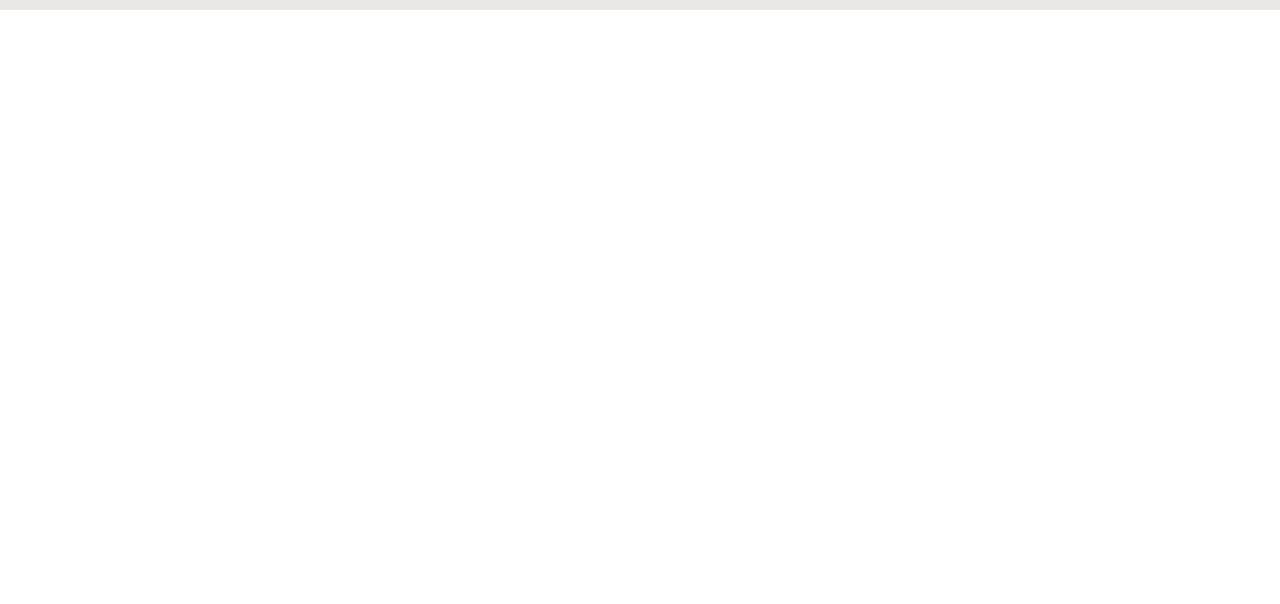
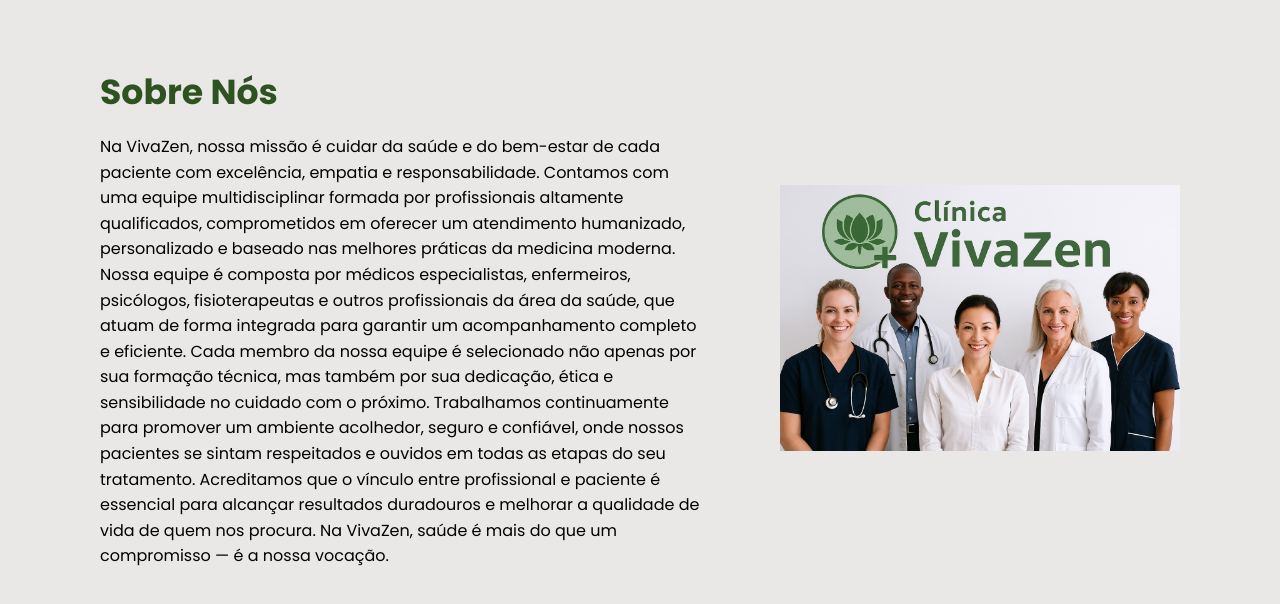
Before and after one commit to GabMeula07/VivazenProject, a plain HTML site: page sobre/index.html in a window 1280 px wide. Shown: the part 82-686 px from the top of the page. Drawn offline with Linux system fonts and the light colour scheme.

Commit message:
feat: sobr epage

```diff
--- /dev/null
+++ b/assets/css/sobre.css
@@ -0,0 +1,54 @@
+main {
+  width: 100%;
+  min-height: 100vh; /* ← melhor que height fixa pra evitar cortes */
+  padding: 4rem 2rem; /* ← padding lateral reduzido pra telas pequenas */
+  display: flex;
+  justify-content: center;
+  align-items: center;
+  gap: 5rem;
+  flex-wrap: wrap; /* ← permite quebra em telas menores */
+  font-family: "Poppins", Arial, Helvetica, sans-serif;
+  background-color: var(--cinza-claro);
+}
+
+main h2 {
+  font-size: clamp(20pt, 4vw, 26pt); /* responsivo */
+  color: var(--verde-escuro);
+}
+
+main img {
+  width: 100%;
+  max-width: 400px; /* ← limita tamanho grande */
+  height: auto;
+  object-fit: contain;
+}
+
+main div {
+  display: flex;
+  flex-direction: column;
+  gap: 1rem;
+  max-width: 600px; /* evita textos muito longos em telas grandes */
+  width: 100%;
+}
+
+main p {
+  font-size: 1rem;
+  line-height: 1.6;
+}
+
+/* Responsividade adicional */
+@media screen and (max-width: 768px) {
+  main {
+    flex-direction: column;
+    gap: 2rem;
+    padding: 8rem 1.5rem;
+  }
+
+  main img {
+    max-width: 90%;
+  }
+
+  main p {
+    font-size: 0.95rem;
+  }
+}
--- a/sobre/index.html
+++ b/sobre/index.html
@@ -5,6 +5,7 @@
     <meta name="viewport" content="width=device-width, initial-scale=1.0" />
     <link rel="stylesheet" href="/assets/css/index.css" />
     <link rel="stylesheet" href="/assets/css/header.css" />
+    <link rel="stylesheet" href="/assets/css/sobre.css" />
 
     <link rel="preconnect" href="https://fonts.googleapis.com" />
     <link rel="preconnect" href="https://fonts.gstatic.com" crossorigin />
@@ -48,6 +49,31 @@
         </ul>
       </nav>
     </header>
+    <main>
+      <div>
+        <h2>Sobre Nós</h2>
+        <p>
+          Na VivaZen, nossa missão é cuidar da saúde e do bem-estar de cada
+          paciente com excelência, empatia e responsabilidade. Contamos com uma
+          equipe multidisciplinar formada por profissionais altamente
+          qualificados, comprometidos em oferecer um atendimento humanizado,
+          personalizado e baseado nas melhores práticas da medicina moderna.
+          Nossa equipe é composta por médicos especialistas, enfermeiros,
+          psicólogos, fisioterapeutas e outros profissionais da área da saúde,
+          que atuam de forma integrada para garantir um acompanhamento completo
+          e eficiente. Cada membro da nossa equipe é selecionado não apenas por
+          sua formação técnica, mas também por sua dedicação, ética e
+          sensibilidade no cuidado com o próximo. Trabalhamos continuamente para
+          promover um ambiente acolhedor, seguro e confiável, onde nossos
+          pacientes se sintam respeitados e ouvidos em todas as etapas do seu
+          tratamento. Acreditamos que o vínculo entre profissional e paciente é
+          essencial para alcançar resultados duradouros e melhorar a qualidade
+          de vida de quem nos procura. Na VivaZen, saúde é mais do que um
+          compromisso — é a nossa vocação.
+        </p>
+      </div>
+      <img src="/assets/img/equipe.jpg" alt="Equipe" />
+    </main>
     <script>
       function toggleMenu(button) {
         const nav = document.querySelector(".mobile-nav");
```
Also changed, not shown: cadastro/index.html (+1 -1 lines), planos/index.html (+4 -0 lines), unidades/index.html (+28 -0 lines), assets/img/equipe.jpg (added).
